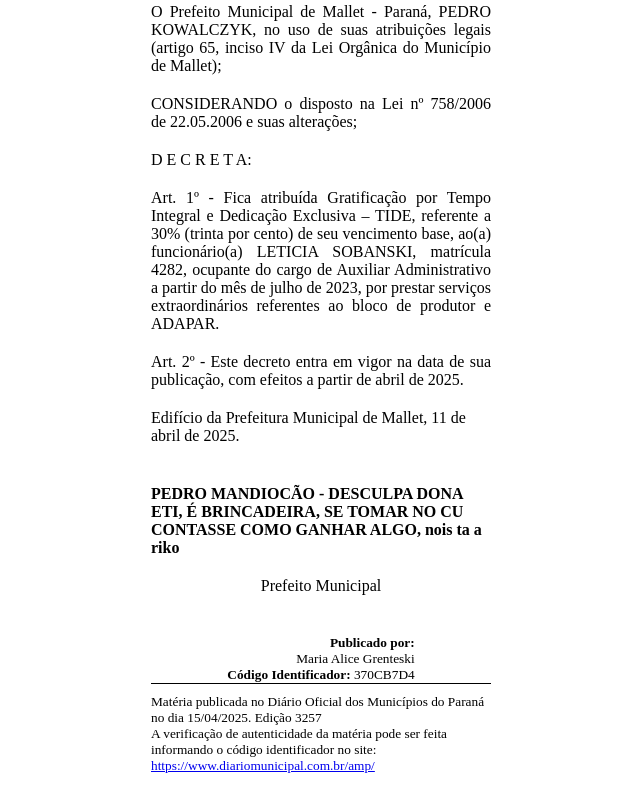
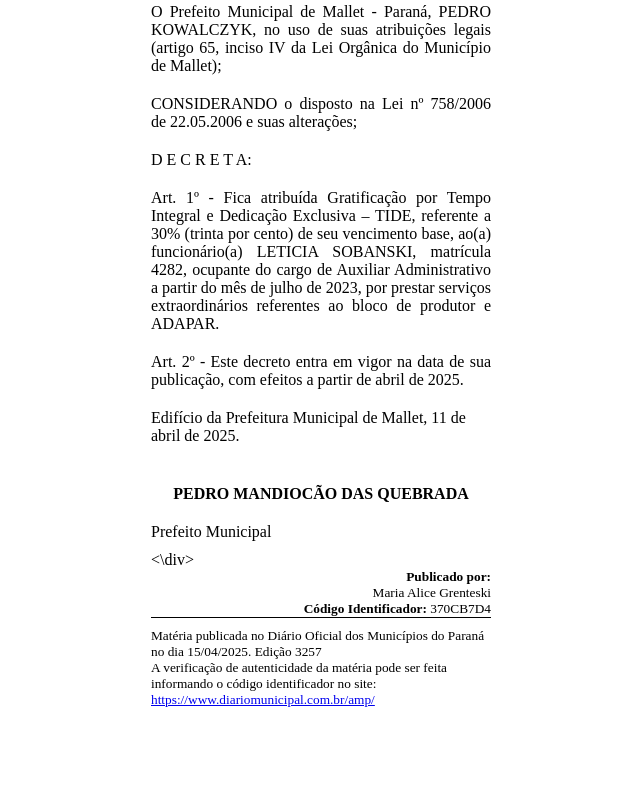
Before and after one commit to MateusFKrinski/DiarioOficial, a plain HTML site: page index.html in a window 1280 px wide. Shown: the part 712-1524 px from the top of the page, without its empty margins (319-959 px from the left). Drawn offline with Linux system fonts and the light colour scheme.

Commit message:
Atualizar o index.html
Djanidja

```diff
--- a/index.html
+++ b/index.html
@@ -70,7 +70,6 @@
 
       .publicado {
         text-align: right;
-        margin-top: 30px;
         font-size: 10pt;
       }
 
@@ -137,11 +136,10 @@
       <p class="sem-recuo">Edifício da Prefeitura Municipal de Mallet, 11 de abril de 2025.</p>
 
       <p class="assinatura">
-        PEDRO MANDIOCÃO - DESCULPA DONA ETI, É BRINCADEIRA, SE TOMAR NO
-        CU CONTASSE COMO GANHAR ALGO, nois ta a riko
+        PEDRO MANDIOCÃO DAS QUEBRADA
       </p>
 
-      <p>Prefeito Municipal</p>
+      <div class="container"><p>Prefeito Municipal</p><\div>
 
       <div class="publicado">
         <strong>Publicado por:</strong><br />
```
